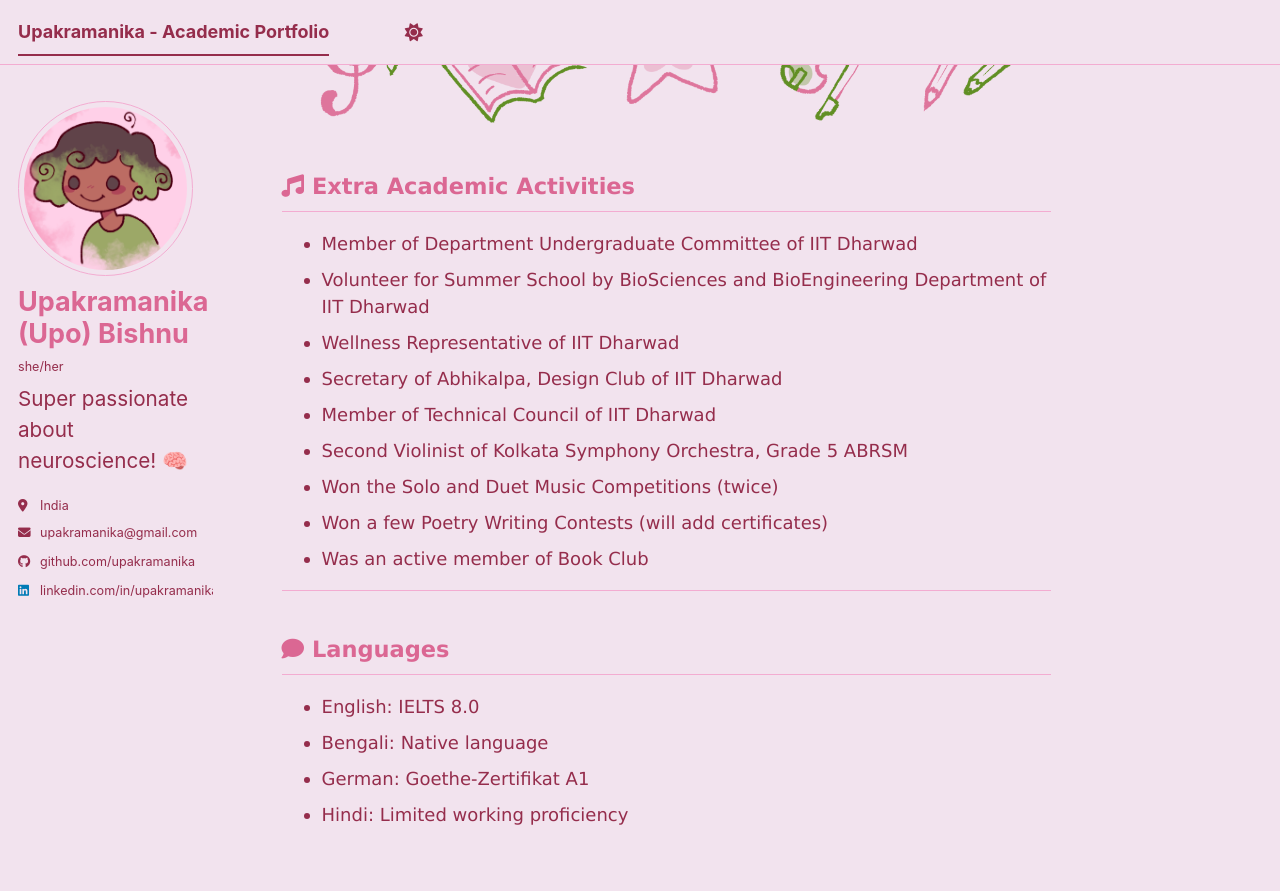
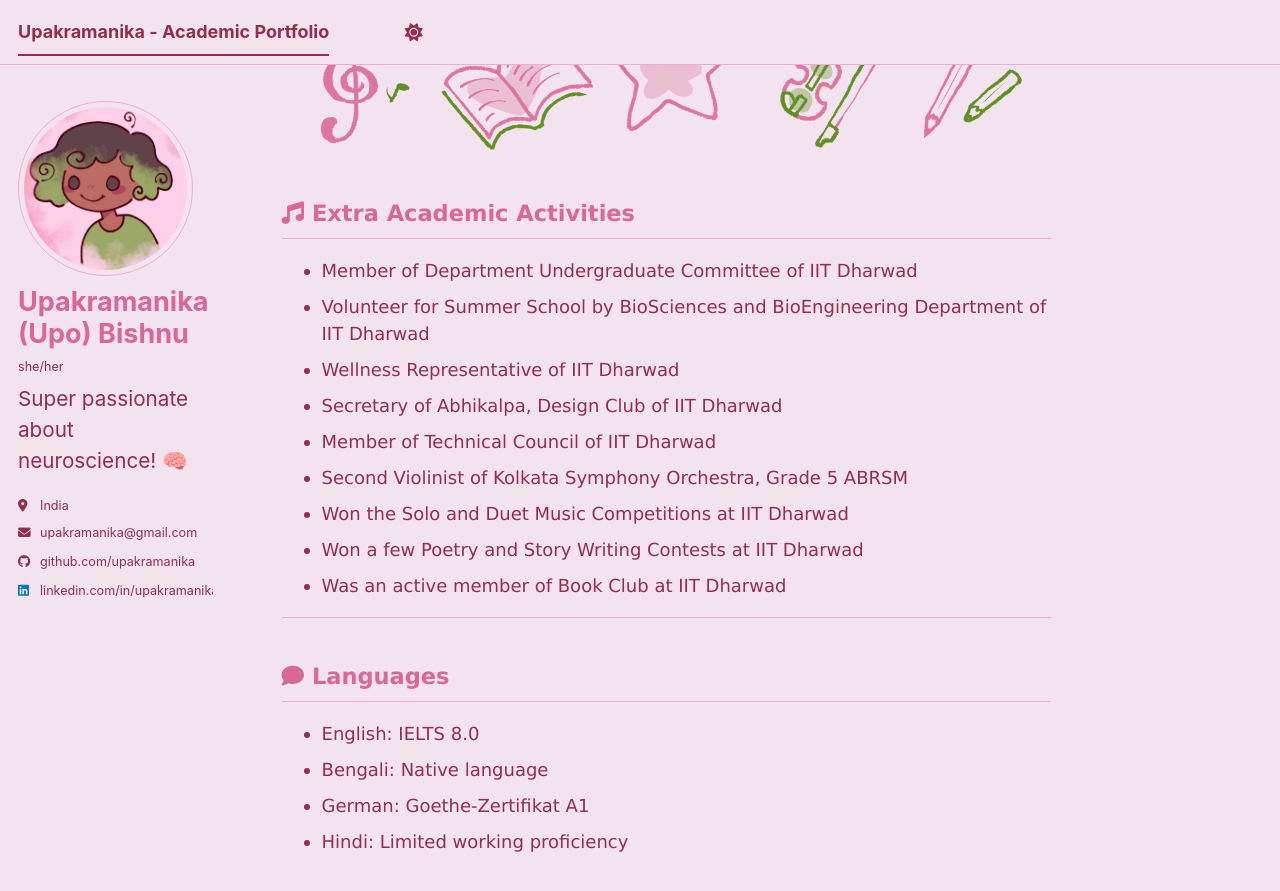
Before and after one commit to upakramanika/upakramanika.github.io, a Jekyll site: the page built from _pages/about.md, in a window 1280 px wide and 900 px high, scrolled down 5437 px. Shown: the top 891 px of the window. Built offline with Jekyll 4.4.1, drawn with Linux system fonts in a browser that asks for light colours; a style sheet for code colours, icons or effects is not loaded; some of the changed text lies outside the part shown.

Commit message:
Update about.md

```diff
--- a/_pages/about.md
+++ b/_pages/about.md
@@ -49,7 +49,7 @@ permalink: /
 * **Computational Neuroscience Project**
   * **Prof. Sharba Bandyopadhyay**, Information Processing Lab, IIT Kharagpur (June 2026-May 2027)
   * 5th Year Master's Project
-  * will add
+  * Modelling the Emergence of Spontaneous Assembly Activity in Developing Neural Networks without Afferent Input
   * MATLAB programming language
 
 * **CNN for Astrocyte Images**
@@ -168,9 +168,9 @@ permalink: /
 * Secretary of Abhikalpa, Design Club of IIT Dharwad
 * Member of Technical Council of IIT Dharwad
 * Second Violinist of Kolkata Symphony Orchestra, Grade 5 ABRSM
-* Won the Solo and Duet Music Competitions (twice)
-* Won a few Poetry Writing Contests (will add certificates)
-* Was an active member of Book Club
+* Won the Solo and Duet Music Competitions at IIT Dharwad
+* Won a few Poetry and Story Writing Contests at IIT Dharwad
+* Was an active member of Book Club at IIT Dharwad
 
 ---
 
```
